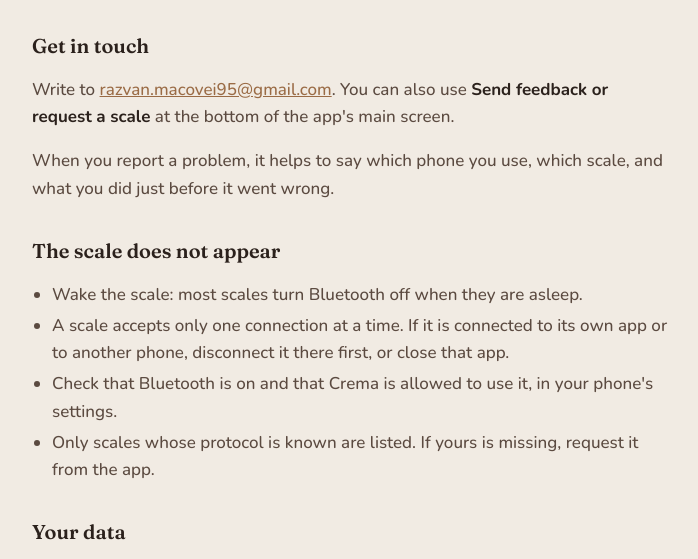
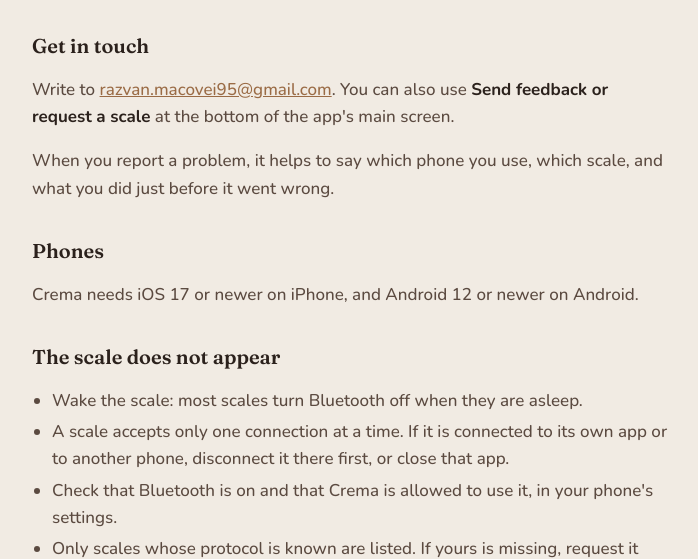
Before and after one commit to razvanmacovei/crema-site, a plain HTML site: page support.html in a window 1280 px wide. Shown: the part 189-748 px from the top of the page, without its empty margins (288-986 px from the left). Drawn offline with nearby package versions, Linux system fonts and the light colour scheme.

Commit message:
Support: minimum iOS and Android versions
Co-Authored-By: Claude Opus 5.5 <noreply@anthropic.com>
Claude-Session: https://claude.ai/code/session_01LuNknC7BQEaj5D8M15B6Gh

```diff
--- a/support.html
+++ b/support.html
@@ -19,6 +19,9 @@
 <p>Write to <a href="mailto:razvan.macovei95@gmail.com">razvan.macovei95@gmail.com</a>. You can also use <strong>Send feedback or request a scale</strong> at the bottom of the app's main screen.</p>
 <p>When you report a problem, it helps to say which phone you use, which scale, and what you did just before it went wrong.</p>
 
+<h2>Phones</h2>
+<p>Crema needs iOS 17 or newer on iPhone, and Android 12 or newer on Android.</p>
+
 <h2>The scale does not appear</h2>
 <ul>
 <li>Wake the scale: most scales turn Bluetooth off when they are asleep.</li>
```
